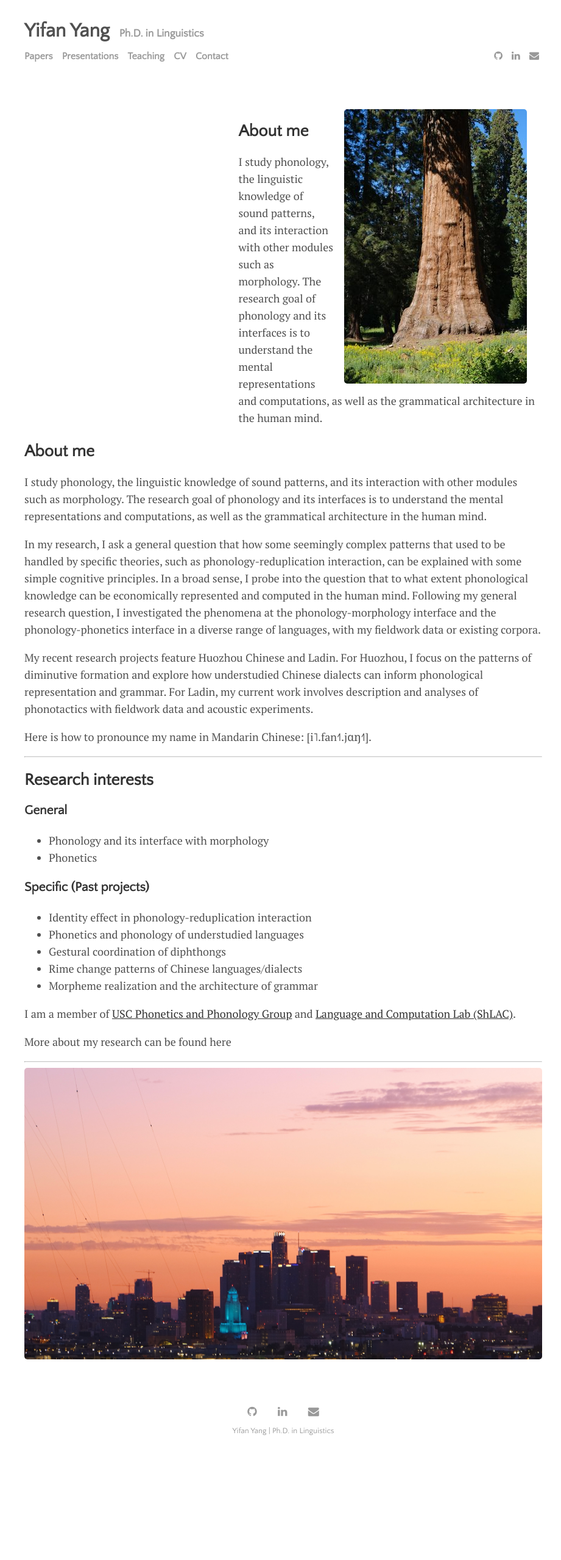
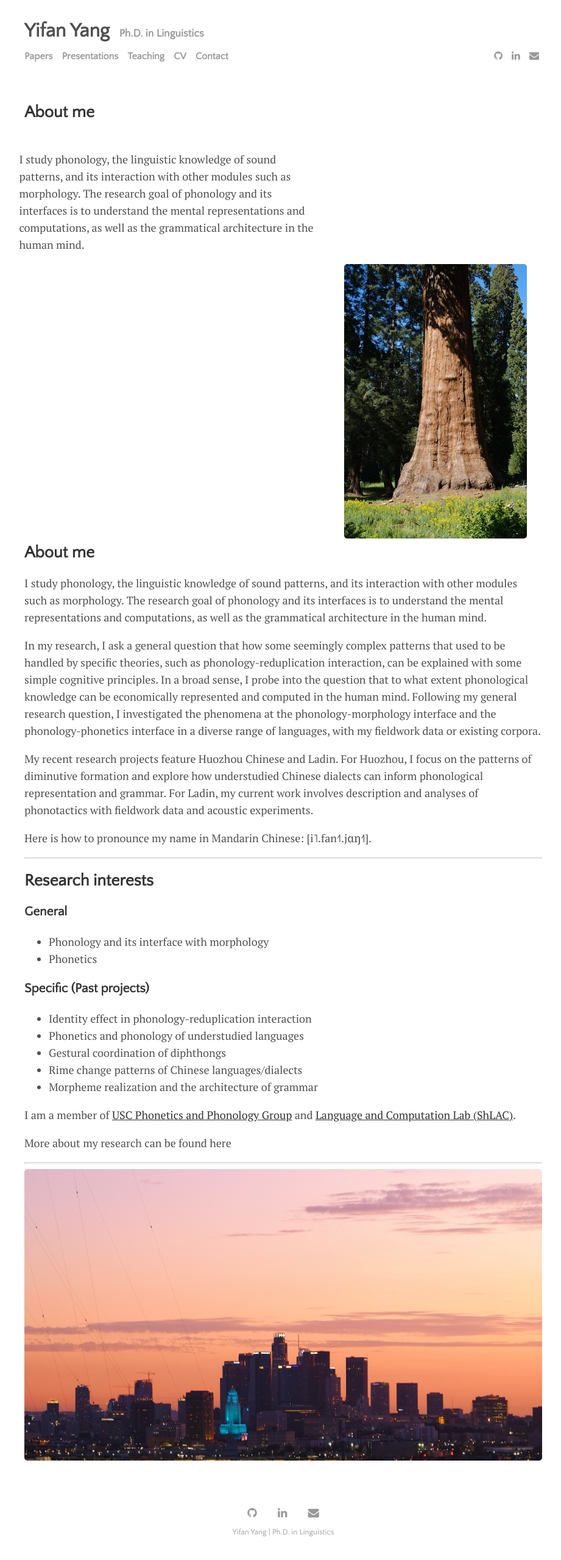
Before and after one commit to yifanyang08/yifanyang08.github.io, a Jekyll site: the page built from index.html, in a window 1280 px wide. Shown: the whole page at 61% size, without its empty margins (175-1096 px from the left). Built offline with Jekyll 4.4.1, drawn with Linux system fonts in a browser that asks for light colours; the list of posts is cut into pages by our own code; before the commit the page ends 2392 px from its top, so only the background shows below that.

Commit message:
Update home.html

```diff
--- a/_layouts/home.html
+++ b/_layouts/home.html
@@ -3,13 +3,9 @@ layout: default
 ---
 <article>
 
+<h2>About me</h2>
   <div class='container2'>
-    <div>
-      <img src="assets/img/tree.jpg" class = 'imgDetails'>
-    </div>
-
-    <div style = 'margin-left:360px;'>
-      <h2>About me</h2>
+    <div style = 'margin-right:360px;'>
       <p> I study phonology, the linguistic knowledge of sound patterns,
         and its interaction with other modules such as morphology.
         The research goal of phonology and its interfaces is to
@@ -17,6 +13,11 @@ layout: default
         as well as the grammatical architecture in the human mind.
       </p>
     </div>
+
+    <div>
+      <img src="assets/img/tree.jpg" class = 'imgDetails'>
+    </div>
+
   </div>
 
       <h2>About me</h2>
```
